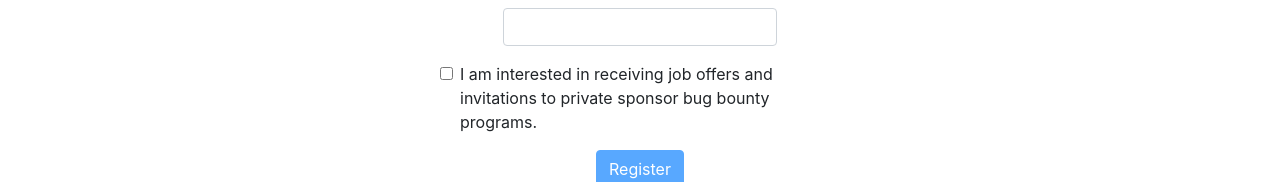
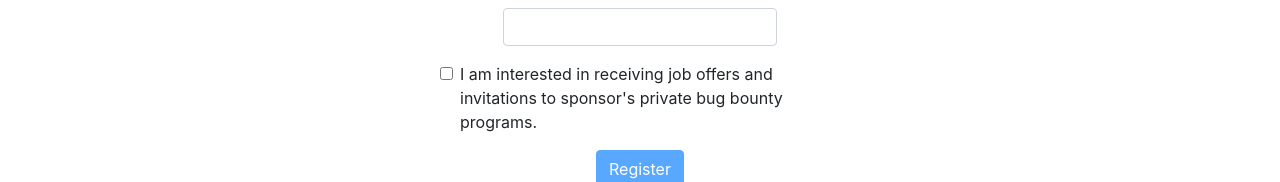
Before and after one commit to pwn2winctf/nizkctf-front, a Next.js app: page /signup in a window 1280 px wide. Shown: the part 399-581 px from the top of the page. Built offline with nearby package versions, Linux system fonts and the light colour scheme; no server answers.

Commit message:
Update translation

```diff
--- a/pages/signup.tsx
+++ b/pages/signup.tsx
@@ -175,7 +175,7 @@ const translations = {
     password: 'Password',
     confirmPassword: 'Confirm password',
     name: 'Name',
-    shareInfo: 'I am interested in receiving job offers and invitations to private sponsor bug bounty programs.',
+    shareInfo: 'I am interested in receiving job offers and invitations to sponsor\'s private bug bounty programs.',
     oneAccountPerTeam: 'One account per team',
     modal: {
       infoTitle: 'This user will be used by your team to submit flags',
```
